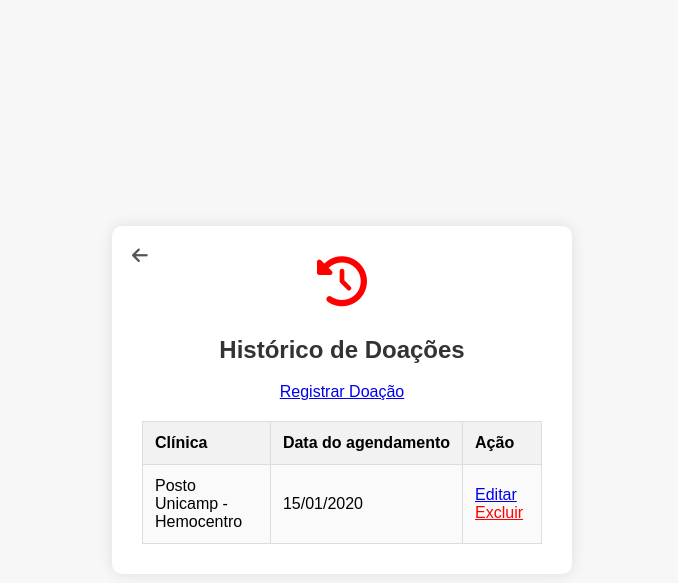
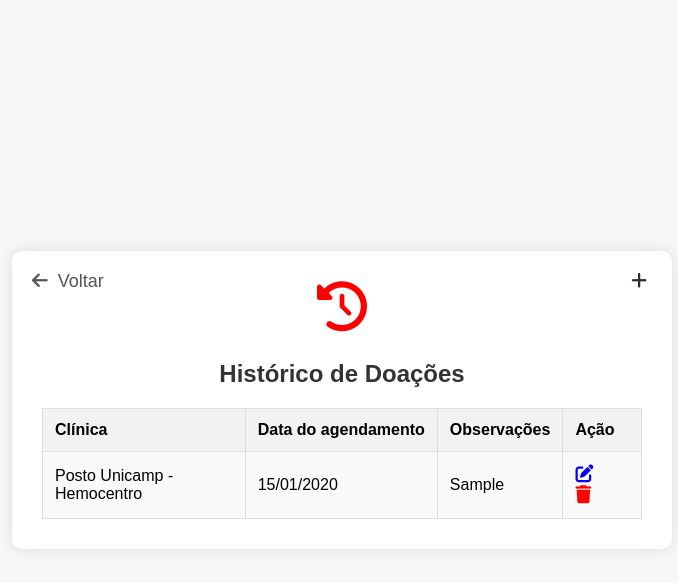
Before and after one commit to RafaMazoliniF/DoaSangue, a Flask app: page /historic in a window 1280 px wide. Shown: the top 583 px of the page, without its empty margins (298-976 px from the left). Run offline with Flask 3, Linux system fonts and the light colour scheme; the visitor is signed in with stand-in values (Sample User, id 1); data comes from the database, SQL or seed files in the repository; tables that the repository leaves empty hold one stand-in row (values such as "Sample post").

Commit message:
fim sprint2

```diff
--- a/app.py
+++ b/app.py
@@ -201,16 +201,25 @@ def historic():
     c = con.cursor()
 
     email = session.get('email')
+    history = []
 
     c.execute("SELECT id FROM users WHERE email=?", (email,))
-    user_id = c.fetchone()[0]
+    user_id = c.fetchone()
 
-    c.execute("SELECT clinicas.nome, agendamentos.date, agendamentos.rowid FROM agendamentos JOIN clinicas ON agendamentos.clinicas_id = clinicas.id WHERE agendamentos.users_id = ?", (user_id,))
-    history = [(nome, datetime.strptime(date, '%Y-%m-%d').strftime('%d/%m/%Y'), rowid) for nome, date, rowid in c.fetchall()]
+    if user_id:
+        user_id = user_id[0]
+
+        c.execute("SELECT clinicas.nome, agendamentos.date, agendamentos.observacao, agendamentos.rowid FROM agendamentos JOIN clinicas ON agendamentos.clinicas_id = clinicas.id WHERE agendamentos.users_id = ?", (user_id,))
+        history = [(nome, datetime.strptime(date, '%Y-%m-%d').strftime('%d/%m/%Y'), observacao, rowid) for nome, date, observacao, rowid in c.fetchall()]
 
     con.close()
 
-    return render_template('historic.html', history=history)
+    if not history:
+        message_none_clinicas = "Seu histórico está vazio!"
+    else:
+        message_none_clinicas = None
+
+    return render_template('historic.html', history=history, message_none_clinicas=message_none_clinicas)
 
 @app.route('/add_donation', methods=['GET', 'POST'])
 def add_donation():
--- a/templates/historic.html
+++ b/templates/historic.html
@@ -22,7 +22,7 @@
             padding: 30px;
             border-radius: 10px;
             box-shadow: 0 0 15px rgba(0, 0, 0, 0.1);
-            max-width: 400px;
+            max-width: 600px;
             width: 100%;
             text-align: center;
             position: relative;
@@ -57,21 +57,6 @@
             background-color: #fafafa;
         }
 
-        .delete-btn {
-            background: none;
-            border: none;
-            cursor: pointer;
-            padding: 0;
-            color: red;
-            font-size: 18px;
-            display: block;
-            margin: 0 auto;
-        }
-
-        .delete-btn:hover {
-            color: darkred;
-        }
-
         .no-history {
             text-align: center;
             color: #777;
@@ -79,21 +64,33 @@
             margin-top: 20px;
         }
 
-        .back-button {
+        .back-button, .add-button {
             position: absolute;
             top: 20px;
-            left: 20px;
             text-decoration: none;
-            color: #555;
             font-size: 18px;
             display: inline-block;
         }
 
-        .back-button i {
+        .back-button {
+            left: 20px;
+            color: #555;
+        }
+
+        .add-button {
+            right: 20px;
+            color: #2c2c2c;
+        }
+
+        .back-button i, .add-button i {
             margin-right: 5px;
         }
 
         .back-button:hover {
+            color: #2c2c2c;
+        }
+
+        .add-button:hover {
             color: #2c2c2c;
         }
 
@@ -102,42 +99,74 @@
             color: red;
             margin-bottom: 10px;
         }
+
+        .edit-btn {
+            color: blue; /* cor padrão dos ícones */
+            margin-right: 10px; /* espaço entre os ícones */
+            font-size: 18px;
+            text-align: center;
+        }
+
+        .delete-btn {
+            color: red; /* cor padrão dos ícones */
+            margin-right: 10px; /* espaço entre os ícones */
+            font-size: 18px;
+            text-align: center;
+        }
+
+        .edit-btn:hover {
+            color: darkblue; /* cor ao passar o mouse sobre o ícone de editar */
+        }
+
+        .delete-btn:hover {
+            color: darkred; /* cor ao passar o mouse sobre o ícone de excluir */
+        }
+
     </style>
 </head>
 <body>
     <div class="history-container">
         <a href="{{ url_for('profile', full_name=session['full_name']) }}" class="back-button">
-            <i class="fas fa-arrow-left"></i>
+            <i class="fas fa-arrow-left"></i> Voltar
+        </a>
+
+        <a href="{{ url_for('add_donation', donation_id=donation_id) }}" class="add-button">
+            <i class="fas fa-plus"></i>
         </a>
 
         <i class="fas fa-history icon"></i>
         <h2>Histórico de Doações</h2>
-        <a href="{{ url_for('add_donation', donation_id=donation_id) }}">Registrar Doação</a>
+
         {% if history %}
             <table>
                 <thead>
                     <tr>
                         <th>Clínica</th>
                         <th>Data do agendamento</th>
+                        <th>Observações</th>
                         <th>Ação</th>
                     </tr>
                 </thead>
                 <tbody>
-                    {% for clinic, date, donation_id in history %}
+                    {% for clinic, date, observacao, donation_id in history %}
                     <tr>
                         <td>{{ clinic }}</td>
                         <td>{{ date }}</td>
+                        <td>{{ observacao }}</td>
                         <td>
-                            <a href="{{ url_for('edit_donation', donation_id=donation_id) }}">Editar</a>
-                            <a href="{{ url_for('delete_donation', donation_id=donation_id) }}" style="color:red;">Excluir</a>
+                            <a href="{{ url_for('edit_donation', donation_id=donation_id) }}" class="edit-btn" title="Editar">
+                                <i class="fas fa-edit"></i>
+                            </a>
+                            <a href="{{ url_for('delete_donation', donation_id=donation_id) }}" class="delete-btn" title="Excluir">
+                                <i class="fas fa-trash"></i>
+                            </a>
                         </td>
                     </tr>
                     {% endfor %}
                 </tbody>
-
             </table>
         {% else %}
-            <p class="no-history">Nenhuma doação encontrado</p>
+            <p class="no-history">Nenhuma doação encontrada</p>
         {% endif %}
     </div>
 </body>
```
